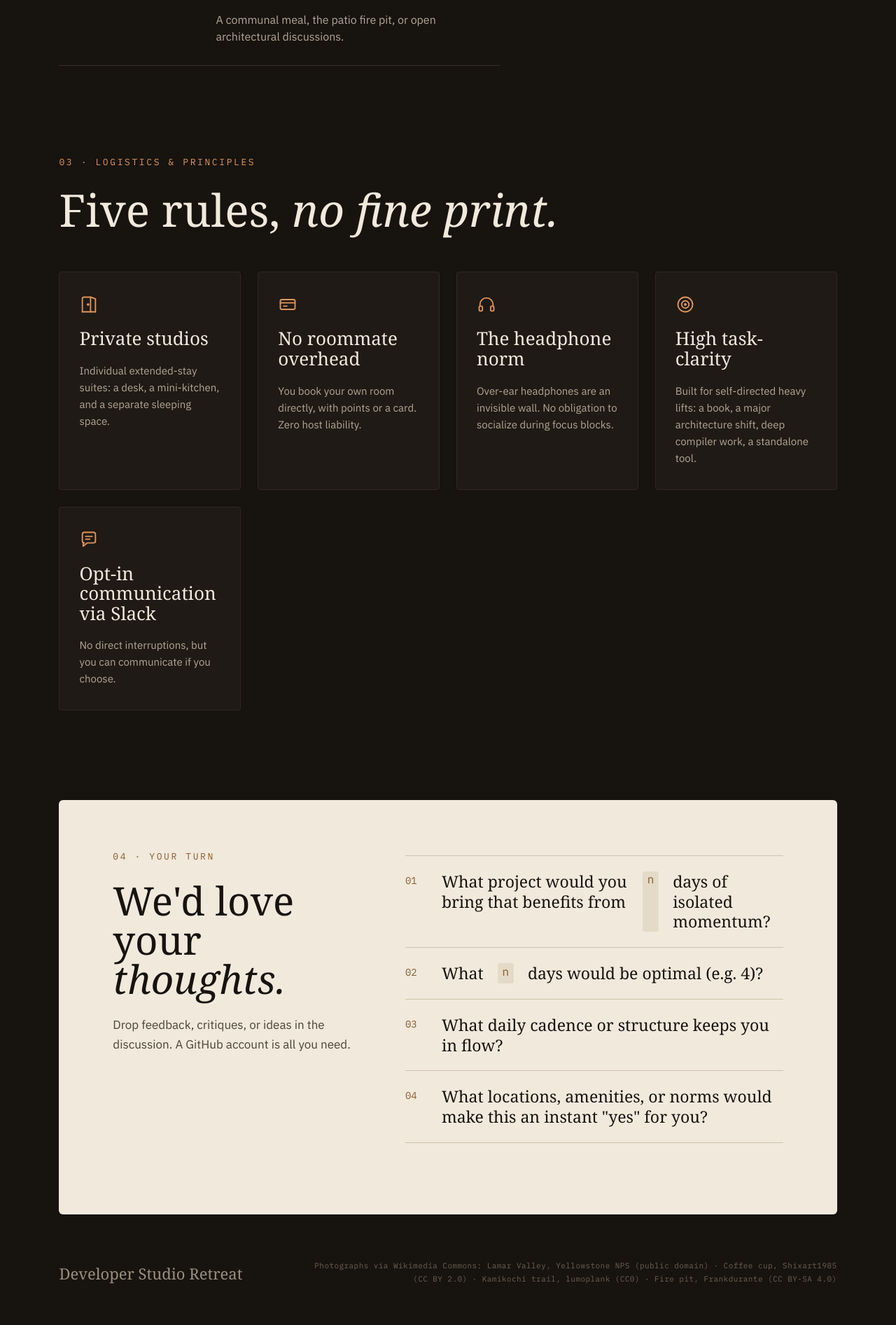
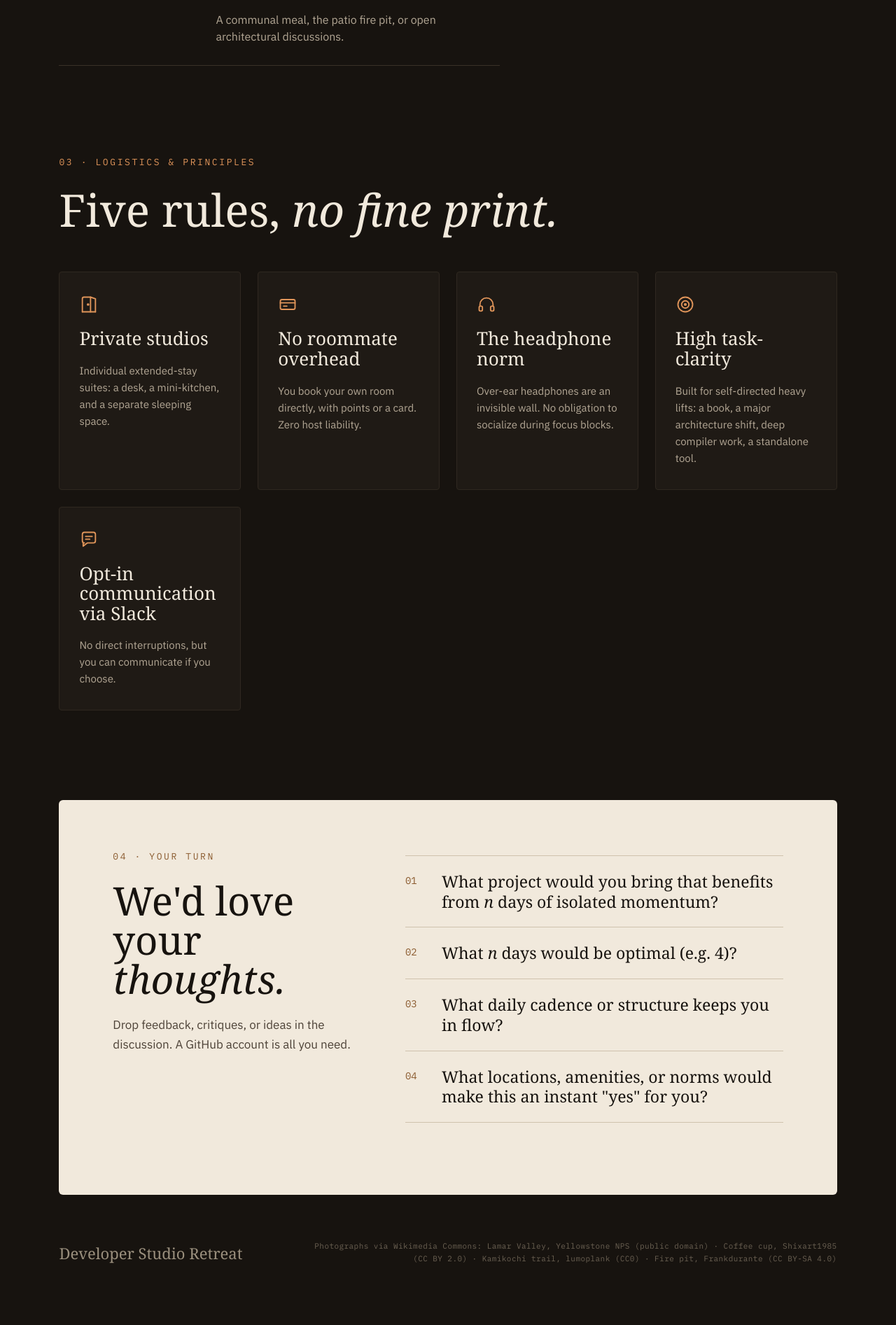
Before and after one commit to BruceEckel/developer-studio-retreat, a Jekyll site: the page built from index.md, in a window 1280 px wide. Shown: the part 2693-4586 px from the top of the page at 70% size. Built offline with Jekyll 4.4.1, drawn with Linux system fonts in a browser that asks for light colours; some web fonts are replaced; comment, search, counter and statistics services are not loaded; after the commit the page ends 4557 px from its top, so only the background shows below that.

Commit message:
Bold the n in feedback questions and keep them on one line
Co-Authored-By: Claude Fable 5 <noreply@anthropic.com>
Claude-Session: https://claude.ai/code/session_01VmKJ42KRS4uVBuzi3yJXQ4

```diff
--- a/_data/retreat.yml
+++ b/_data/retreat.yml
@@ -39,7 +39,7 @@ principles:
     detail: No direct interruptions, but you can communicate if you choose.
 
 questions:
-  - What project would you bring that benefits from <code>n</code> days of isolated momentum?
-  - What <code>n</code> days would be optimal (e.g. 4)?
+  - What project would you bring that benefits from <strong>n</strong> days of isolated momentum?
+  - What <strong>n</strong> days would be optimal (e.g. 4)?
   - What daily cadence or structure keeps you in flow?
   - What locations, amenities, or norms would make this an instant "yes" for you?
--- a/_layouts/retreat.html
+++ b/_layouts/retreat.html
@@ -122,7 +122,7 @@
       <div class="feedback-body">
         <ol class="questions">
           {% for q in site.data.retreat.questions %}
-          <li>{{ q }}</li>
+          <li><span>{{ q }}</span></li>
           {% endfor %}
         </ol>
         <div id="comments">
--- a/assets/css/retreat.css
+++ b/assets/css/retreat.css
@@ -331,14 +331,7 @@ figcaption {
   color: var(--ink);
 }
 .questions li:last-child { border-bottom: 1px solid #cfc2ad; }
-.questions code {
-  font-family: var(--mono);
-  font-size: 0.72em;
-  padding: 0.1em 0.4em;
-  border-radius: 3px;
-  background: #e4dac7;
-  color: var(--accent-deep);
-}
+.questions strong { font-weight: 500; font-style: italic; }
 .questions li::before {
   content: "0" counter(q);
   font-family: var(--mono);
```
Also changed, not shown: Notes.md (deleted, +0 -1 lines).
